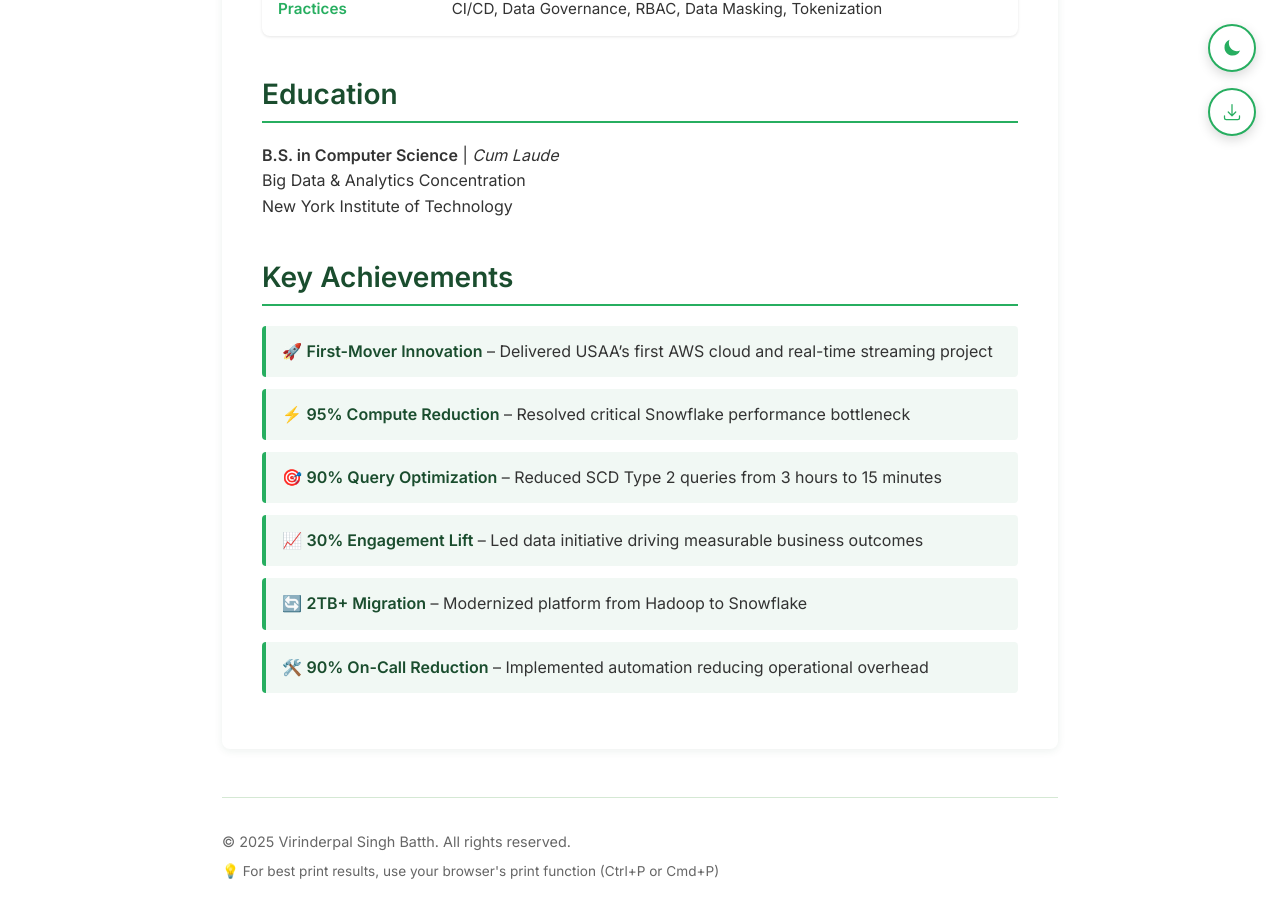
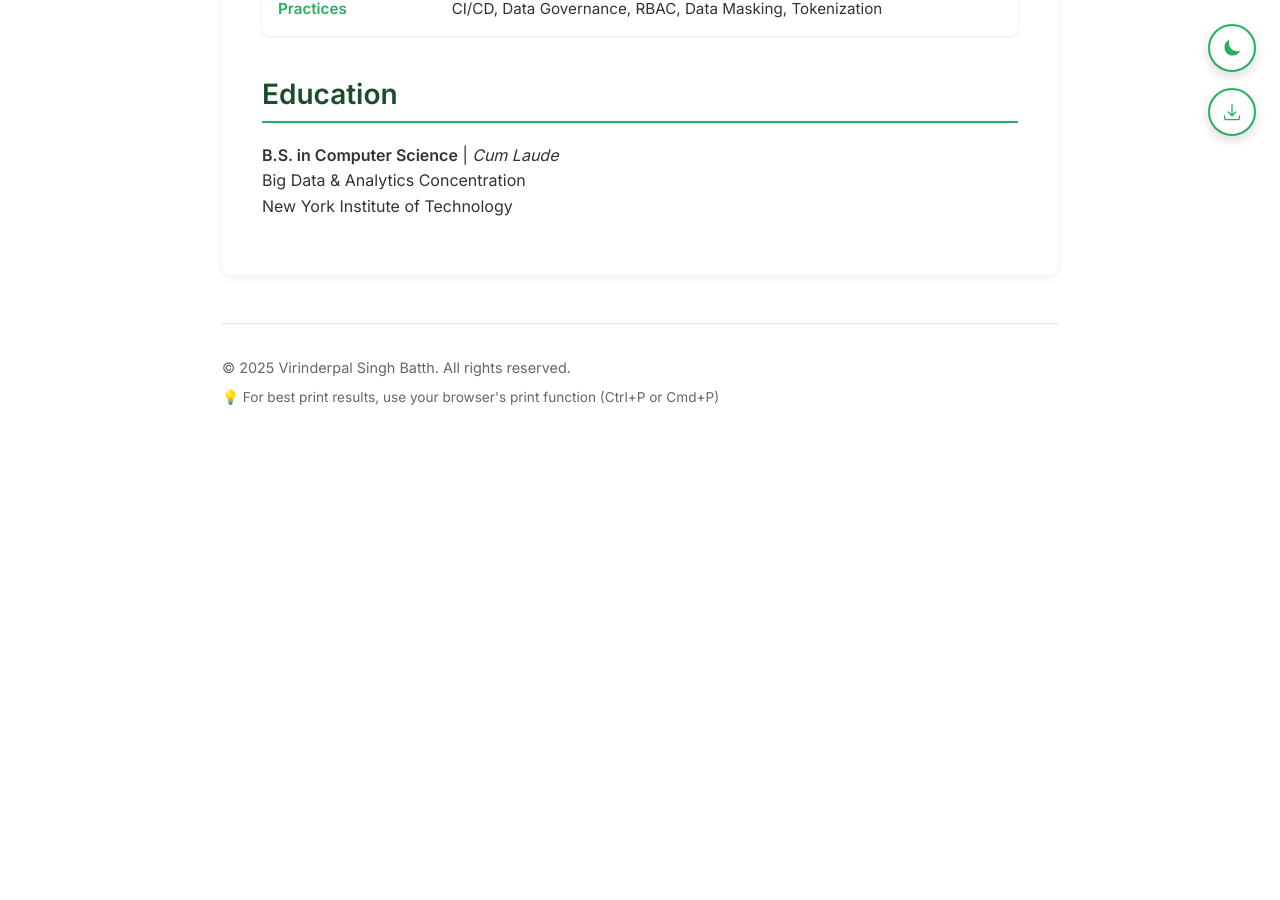
Before and after one commit to vsbatth6/vsbatth6.github.io, a Jekyll site: the page built from index.md, in a window 1280 px wide and 900 px high, scrolled down 2327 px. Built offline with Jekyll 4.4.1, drawn with Linux system fonts in a browser that asks for light colours; after the commit the page ends 2792 px from its top, so only the background shows below that.

Commit message:
Remove Key Achievements card

```diff
--- a/index.md
+++ b/index.md
@@ -103,16 +103,3 @@ Big Data & Analytics Concentration<br>
 New York Institute of Technology
 
 </div>
-
-<div class="card" markdown="1">
-
-## Key Achievements
-
-- 🚀 **First-Mover Innovation** – Delivered USAA's first AWS cloud and real-time streaming project
-- ⚡ **95% Compute Reduction** – Resolved critical Snowflake performance bottleneck
-- 🎯 **90% Query Optimization** – Reduced SCD Type 2 queries from 3 hours to 15 minutes
-- 📈 **30% Engagement Lift** – Led data initiative driving measurable business outcomes
-- 🔄 **2TB+ Migration** – Modernized platform from Hadoop to Snowflake
-- 🛠️ **90% On-Call Reduction** – Implemented automation reducing operational overhead
-
-</div>
```
